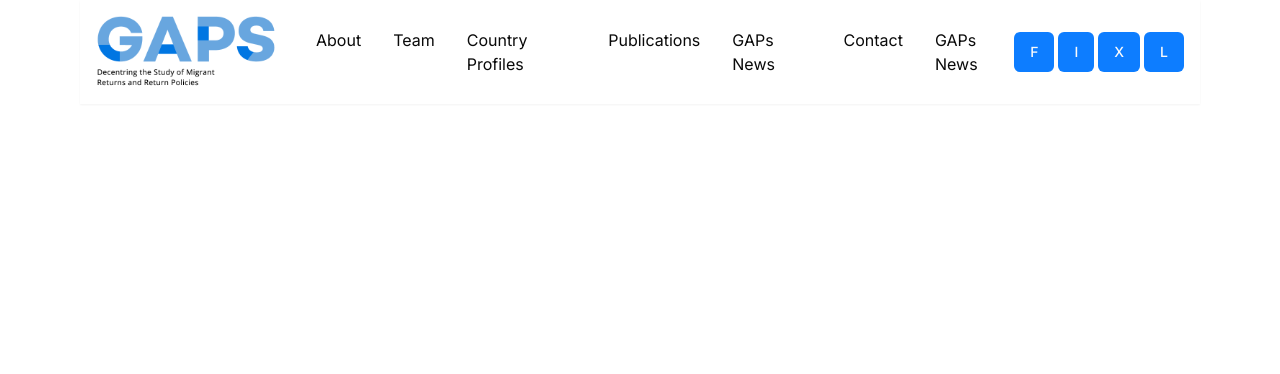
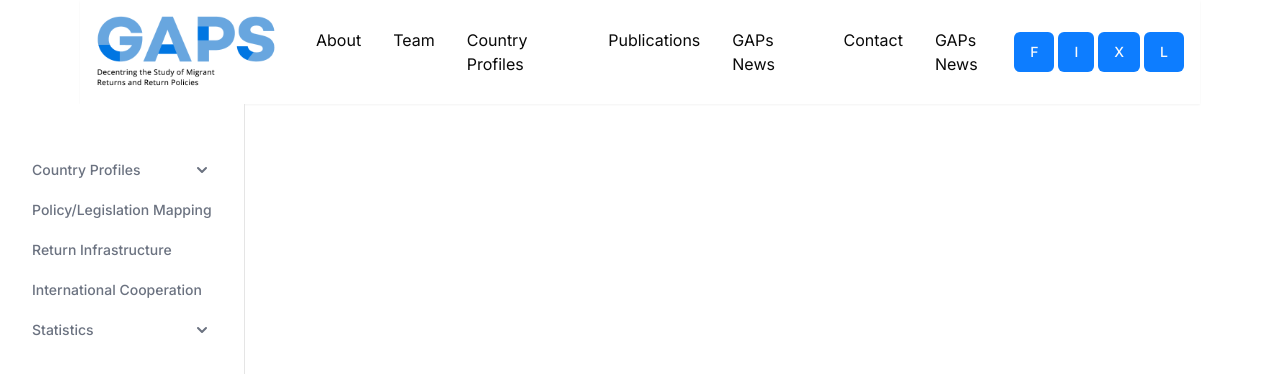
Before and after one commit to muhsinaltintop/gap-project, a Next.js app: page / in a window 1280 px wide. Shown: the top 374 px of the page. Built offline with nearby package versions, Linux system fonts and the light colour scheme.

Commit message:
Left menu created

```diff
--- /dev/null
+++ b/app/_components/SideMenu.jsx
@@ -0,0 +1,143 @@
+import React from "react";
+
+const SideMenu = () => {
+  const leftMenu = [
+    {
+      id: 1,
+      name: "Country Profiles",
+      path: "/",
+      submenu: [
+        {
+          id: 1,
+          name: "Identificaiton",
+          path: "/",
+        },
+        {
+          id: 2,
+          name: "Executive Summary",
+          path: "/",
+        },
+      ],
+    },
+    {
+      id: 2,
+      name: "Policy/Legislation Mapping",
+      path: "/",
+    },
+    {
+      id: 3,
+      name: "Return Infrastructure",
+      path: "/",
+    },
+    {
+      id: 4,
+      name: "International Cooperation",
+      path: "/",
+    },
+    {
+      id: 5,
+      name: "Statistics",
+      path: "/",
+      submenu: [
+        {
+          id: 1,
+          name: "Stock of Irregular Migrants",
+          path: "/",
+        },
+        {
+          id: 2,
+          name: "Asylum Applications",
+          path: "/",
+        },
+        {
+          id: 3,
+          name: "Entry Refusals and Pushbacks",
+          path: "/",
+        },
+        {
+          id: 4,
+          name: "Dublin Returns",
+          path: "/",
+        },
+        {
+          id: 5,
+          name: "TCNs/Foreign Nationals Ordered to Leave",
+          path: "/",
+        },
+        {
+          id: 6,
+          name: "Returns by Type",
+        },
+        {
+          id: 7,
+          name: "Returns by Citizenship",
+          path: "/",
+        },
+        {
+          id: 8,
+          name: "Alternative/Various Categories (National)",
+          path: "/",
+        },
+        {
+          id: 9,
+          name: "Readmitted Citizens",
+          path: "/",
+        },
+      ],
+    },
+  ];
+  return (
+    <div className="flex h-screen flex-col justify-between border-e bg-white">
+      <div className="px-4 py-6">
+        <ul className="mt-6 space-y-1">
+          {leftMenu.map((menuItem) => (
+            <li key={menuItem.id}>
+              {menuItem.submenu ? (
+                <details className="group [&_summary::-webkit-details-marker]:hidden">
+                  <summary className="flex cursor-pointer items-center justify-between rounded-lg px-4 py-2 text-gray-500 hover:bg-gray-100 hover:text-gray-700">
+                    <span className="text-sm font-medium">{menuItem.name}</span>
+                    <span className="shrink-0 transition duration-300 group-open:-rotate-180">
+                      <svg
+                        xmlns="http://www.w3.org/2000/svg"
+                        className="h-5 w-5"
+                        viewBox="0 0 20 20"
+                        fill="currentColor"
+                      >
+                        <path
+                          fillRule="evenodd"
+                          d="M5.293 7.293a1 1 0 011.414 0L10 10.586l3.293-3.293a1 1 0 111.414 1.414l-4 4a1 1 0 01-1.414 0l-4-4a1 1 0 010-1.414z"
+                          clipRule="evenodd"
+                        />
+                      </svg>
+                    </span>
+                  </summary>
+                  <ul className="mt-2 space-y-1 px-4">
+                    {menuItem.submenu.map((submenuItem) => (
+                      <li key={submenuItem.id}>
+                        <a
+                          href={submenuItem.path}
+                          className="block rounded-lg px-4 py-2 text-sm font-medium text-gray-500 hover:bg-gray-100 hover:text-gray-700"
+                        >
+                          {submenuItem.name}
+                        </a>
+                      </li>
+                    ))}
+                  </ul>
+                </details>
+              ) : (
+                <a
+                  href={menuItem.path}
+                  className="block rounded-lg px-4 py-2 text-sm font-medium text-gray-500 hover:bg-gray-100 hover:text-gray-700"
+                >
+                  {menuItem.name}
+                </a>
+              )}
+            </li>
+          ))}
+        </ul>
+      </div>
+    </div>
+  );
+};
+
+export default SideMenu;
--- a/app/page.js
+++ b/app/page.js
@@ -1,6 +1,11 @@
 import Image from "next/image";
 import React from "react";
+import SideMenu from "./_components/SideMenu";
 
 export default function Home() {
-  return <div></div>;
+  return (
+    <div className="flex w-full">
+      <SideMenu />
+    </div>
+  );
 }
```
